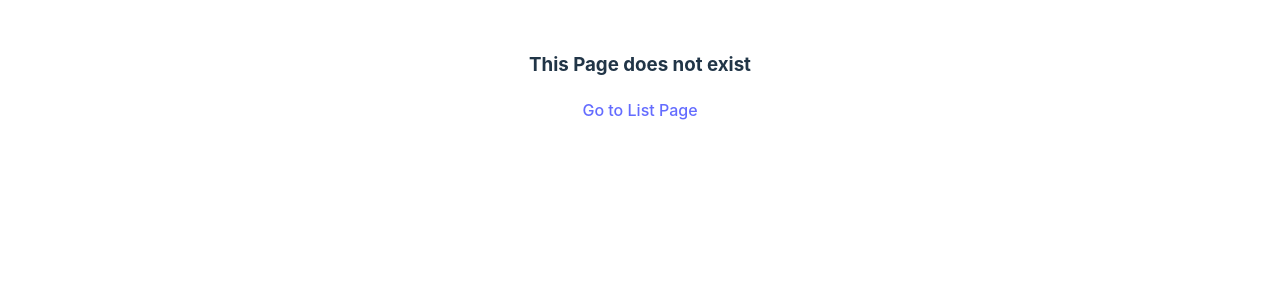
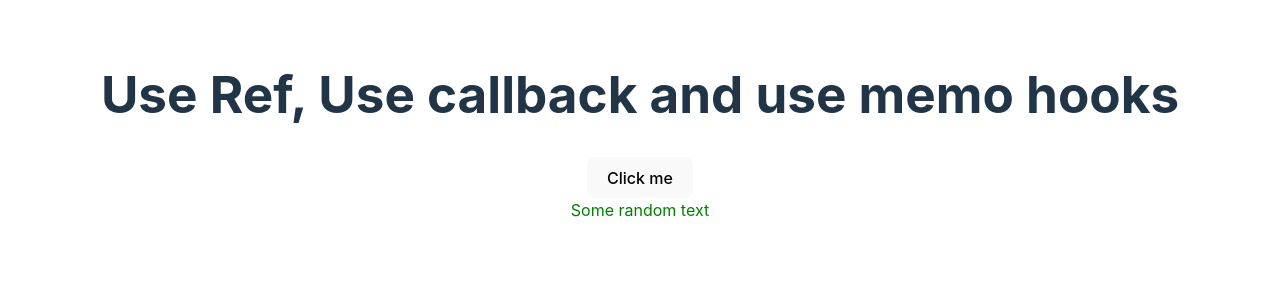
Before and after one commit to Njiraini23/React-Router, a React (Vite) app: page /hooks in a window 1280 px wide. Shown: the top 300 px of the page. Built offline with nearby package versions, Linux system fonts and the light colour scheme.

Commit message:
The userMemo Hook

```diff
--- /dev/null
+++ b/src/pages/hooks/index.jsx
@@ -0,0 +1,39 @@
+import { useEffect, useRef } from "react";
+
+
+
+function Hooks(){
+
+    const countValue = useRef(0);
+    const divElementRef = useRef();
+
+    function handleClick(){
+        countValue.current++;
+        console.log(countValue.current);
+
+    }
+
+    useEffect(()=> {
+
+        const getDivReference = divElementRef.current;
+
+        getDivReference.style.color = 'red';
+
+        setTimeout(()=>{
+            getDivReference.style.color = 'green'
+        }, 2000)
+
+        console.log(getDivReference);
+
+    }, [])
+
+    return(
+        <div>
+        <h1>Use Ref, Use callback and use memo hooks</h1>
+        <button onClick={handleClick}>Click me</button>
+        <div ref={divElementRef}>Some random text</div>
+        </div>
+    )
+};
+
+export default Hooks;
--- /dev/null
+++ b/src/pages/use-memo-example/index.jsx
@@ -0,0 +1,29 @@
+import useFetch from "../../hooks/use-fetch";
+
+
+function UseMemoExample(){
+    const {data, loading} = useFetch('https://dummyjson.com/products');
+
+    function filterProductByPrice(getProducts){
+
+        return getProducts?.length > 0 ? getProducts.filter(singleProductItem => singleProductItem.price > 10) : [];
+    }
+
+    if(loading) return <h1>loading data! Please wait</h1>
+
+    console.log(data);
+
+
+    return (
+        <div>
+            <h1>Use Memo</h1>
+            <ul>
+                {
+                    filterProductByPrice(data?.products).map(item=> <li>{item.title} </li> )
+                }
+            </ul>
+        </div>
+    );
+}
+
+export default UseMemoExample;
```
Also changed, not shown: src/App.jsx (+14 -2 lines).
